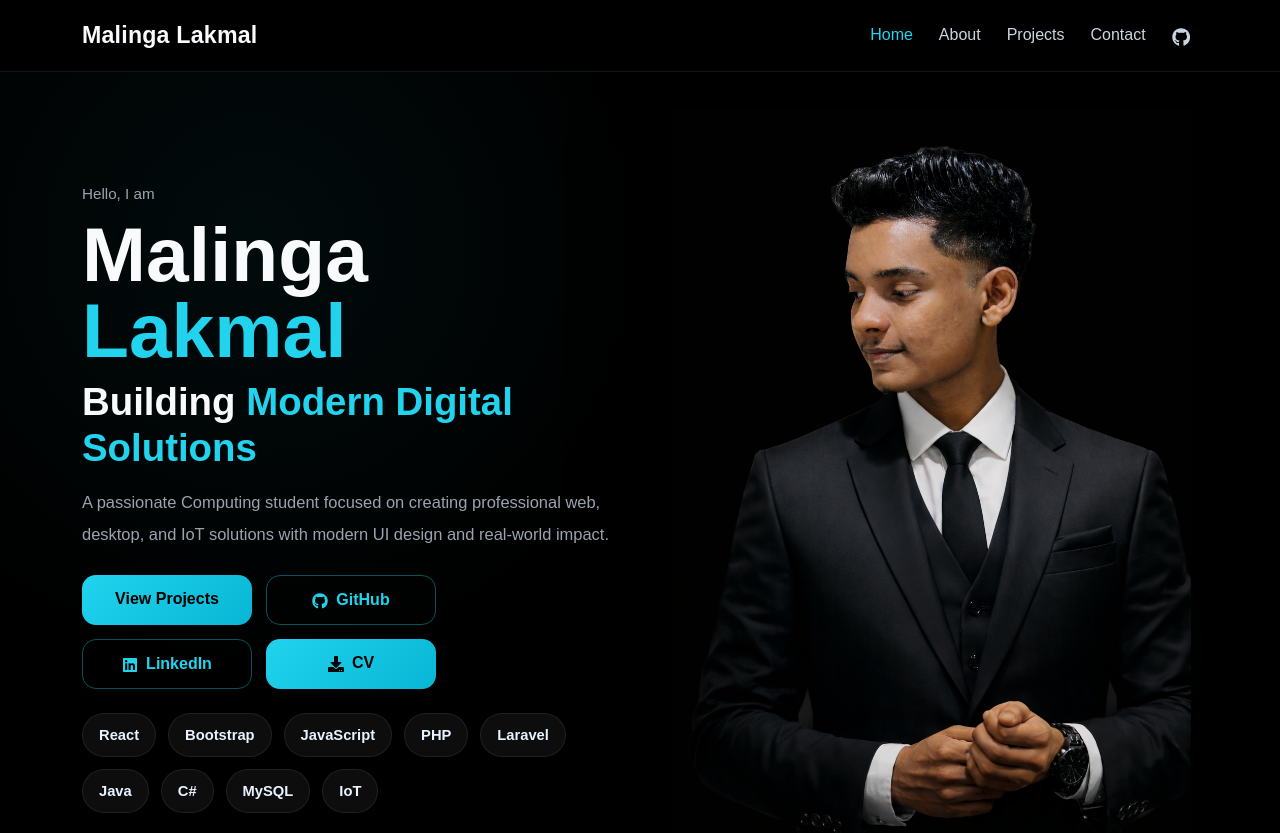
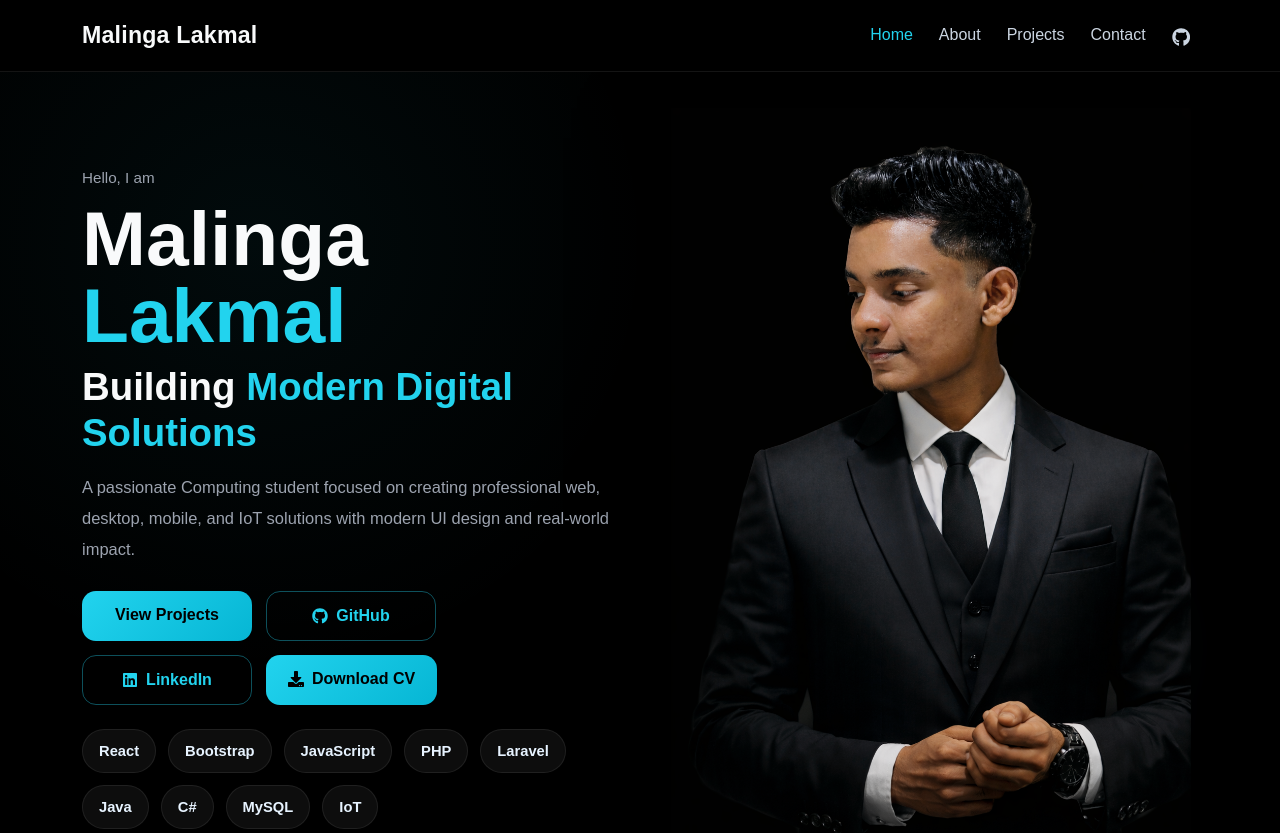
Before and after one commit to Malinga203/portfolio-website, a React (Vite) app in the folder my-portfolio/: page / in a window 1280 px wide. Shown: the top 833 px of the page. Built offline with nearby package versions, Linux system fonts and the light colour scheme.

Commit message:
Update CV

```diff
--- a/my-portfolio/src/pages/Home.jsx
+++ b/my-portfolio/src/pages/Home.jsx
@@ -9,9 +9,14 @@ import {
   FaLinkedin,
   FaDownload,
 } from "react-icons/fa";
+
 import ProjectCard from "../components/ProjectCard";
 import SectionTitle from "../components/SectionTitle";
-import { featuredProjects, contributionProjects } from "../data/projects";
+import {
+  featuredProjects,
+  contributionProjects,
+} from "../data/projects";
+
 import profile from "../assets/malinga-lakmal.png";
 
 const skillBadges = [
@@ -47,9 +52,11 @@ const services = [
 export default function Home() {
   return (
     <div>
+      {/* HERO SECTION */}
       <section className="hero-section pro-hero">
         <Container>
           <Row className="align-items-center g-5">
+            {/* HERO CONTENT */}
             <Col lg={6}>
               <motion.div
                 initial={{ opacity: 0, y: 40 }}
@@ -68,10 +75,11 @@ export default function Home() {
 
                 <p className="hero-description">
                   A passionate Computing student focused on creating professional
-                  web, desktop, and IoT solutions with modern UI design and
-                  real-world impact.
+                  web, desktop, mobile, and IoT solutions with modern UI design
+                  and real-world impact.
                 </p>
 
+                {/* HERO BUTTONS */}
                 <div className="hero-buttons">
                   <Button className="btn-main" as={Link} to="/projects">
                     View Projects
@@ -99,17 +107,20 @@ export default function Home() {
                     LinkedIn
                   </Button>
 
+                  {/* CV BUTTON */}
                   <Button
                     className="btn-main"
                     as="a"
                     href="/cv/Malinga-Lakmal-CV.pdf"
-                    download
+                    target="_blank"
+                    rel="noreferrer"
                   >
                     <FaDownload className="me-2" />
-                    CV
+                    Download CV
                   </Button>
                 </div>
 
+                {/* SKILLS */}
                 <div className="skill-badges-wrap mt-4">
                   {skillBadges.map((skill, index) => (
                     <motion.span
@@ -126,6 +137,7 @@ export default function Home() {
               </motion.div>
             </Col>
 
+            {/* PROFILE IMAGE */}
             <Col lg={6}>
               <motion.div
                 className="hero-image-pro"
@@ -141,12 +153,14 @@ export default function Home() {
         </Container>
       </section>
 
+      {/* WHAT I DO */}
       <section className="py-5">
         <Container>
           <SectionTitle
             title="What I Do"
             subtitle="My main areas of development and technical focus."
           />
+
           <Row className="g-4">
             {services.map((service, index) => (
               <Col md={6} lg={4} key={service.title}>
@@ -154,7 +168,10 @@ export default function Home() {
                   className="service-card"
                   initial={{ opacity: 0, y: 20 }}
                   whileInView={{ opacity: 1, y: 0 }}
-                  transition={{ duration: 0.45, delay: index * 0.08 }}
+                  transition={{
+                    duration: 0.45,
+                    delay: index * 0.08,
+                  }}
                   viewport={{ once: true, amount: 0.2 }}
                 >
                   <div className="service-icon">{service.icon}</div>
@@ -167,12 +184,14 @@ export default function Home() {
         </Container>
       </section>
 
+      {/* FEATURED PROJECTS */}
       <section className="py-5">
         <Container>
           <SectionTitle
             title="Featured Projects"
             subtitle="A selection of my major academic and personal projects."
           />
+
           <Row className="g-4">
             {featuredProjects.slice(0, 6).map((project) => (
               <Col md={6} lg={4} key={project.slug}>
@@ -183,12 +202,14 @@ export default function Home() {
         </Container>
       </section>
 
+      {/* CONTRIBUTIONS */}
       <section className="py-5">
         <Container>
           <SectionTitle
             title="Contributions"
             subtitle="Projects where I contributed to implementation, UI, or system improvement tasks."
           />
+
           <Row className="g-4">
             {contributionProjects.length > 0 ? (
               contributionProjects.map((project) => (
```
Also changed, not shown: 1 other file (tests, documents, lock files or other folders).
